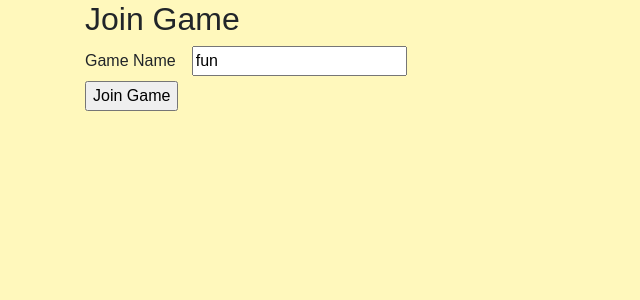
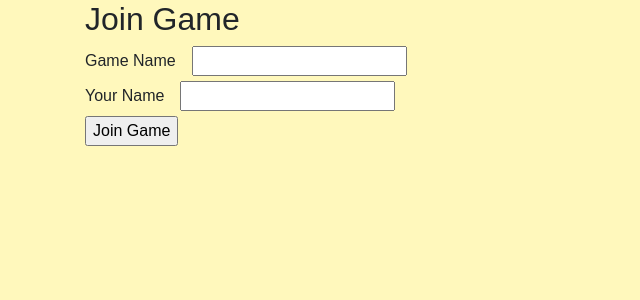
Before and after one commit to wbruntra/masquerade, a React (Create React App) app: page /join in a window 1280 px wide. Shown: the top 300 px of the page, without its empty margins (0-640 px from the left). Built offline with nearby package versions, Linux system fonts and the light colour scheme; no server answers; a web font is replaced by a local one.

Commit message:
Fix a few warnings

```diff
--- a/src/App.js
+++ b/src/App.js
@@ -14,15 +14,11 @@ import {
   Route,
   Link,
   useParams,
-  useHistory,
 } from 'react-router-dom'
 import axios from 'axios'
 import { getPlayerSlots } from './utils'
 
-const queryString = require('query-string')
 require('dotenv').config()
-
-const PORT = process.env.REACT_APP_SERVER_PORT
 
 const Menu = () => {
   const [code, setCode] = useState('')
@@ -31,20 +27,18 @@ const Menu = () => {
       <Link to="/create">Host</Link>
       <hr />
       <Link to={`/join/${code}`}>Join</Link>
-      <input value={code} onChange={(e) => setCode(e.target.value)} />
+      <input className="ml-3" value={code} onChange={(e) => setCode(e.target.value)} />
     </div>
   )
 }
 
 const ServerGame = (props) => {
   const { host } = props
-  let config, playerId, numPlayers, players
+  let playerId, numPlayers, players
   let MasqueradeClient
   const [matchData, setMatchData] = useState({})
   const { matchId, yourName } = useParams()
-  const history = useHistory()
   const [playerName, setPlayerName] = useState(yourName || '')
-  const [inputPlayer, setInputPlayer] = useState('')
   let clientOpts
 
   useEffect(() => {
--- a/src/Board.js
+++ b/src/Board.js
@@ -7,8 +7,6 @@ import {
   swapRequired,
   getPlayersToReveal,
   roleNeedsTarget,
-  shouldWaitToForce,
-  displayAction,
   getActionString,
 } from './utils'
 import PlayerDisplay from './PlayerDisplay'
@@ -24,7 +22,7 @@ const Board = (props) => {
   }
 
   const RevealedPlayersDisplay = (props) => {
-    const { playerID, ctx, G } = props
+    const { G } = props
     const revealed = getPlayersToReveal(G)
     return (
       <>
@@ -67,7 +65,7 @@ const Board = (props) => {
   }
 
   const ChallengeDisplay = (props) => {
-    const { playerID, ctx, G, moves } = props
+    const { ctx, G, moves } = props
 
     return (
       <>
@@ -292,11 +290,13 @@ const Board = (props) => {
 
   return (
     <div className="container">
-      <p className="status-bar">
-        You are: {playerNames[playerID]} {ctx.currentPlayer == playerID && '(your turn)'}
-      </p>
-      <p>
-        {ctx.currentPlayer == playerID && G.chosenAction === null && (
+      <div className="status-bar">
+        <p>
+          You are: {playerNames[playerID]} {ctx.currentPlayer === playerID && '(your turn)'}
+        </p>
+      </div>
+      <div>
+        {ctx.currentPlayer === playerID && G.chosenAction === null && (
           <>
             <div className="row pt-2">
               <div className="col pb-3">
@@ -321,7 +321,7 @@ const Board = (props) => {
           </>
         )}
 
-        {ctx.currentPlayer == playerID && G.chosenAction === 'look' && (
+        {ctx.currentPlayer === playerID && G.chosenAction === 'look' && (
           <div className="row pt-4">
             <div className="col-3">
               <div className="text-center">
@@ -337,7 +337,7 @@ const Board = (props) => {
           </div>
         )}
 
-        {ctx.currentPlayer == playerID && G.chosenAction === 'roleplay' && (
+        {ctx.currentPlayer === playerID && G.chosenAction === 'roleplay' && (
           <>
             {G.chosenRole ? (
               <>
@@ -383,11 +383,11 @@ const Board = (props) => {
           </>
         )}
 
-        {ctx.currentPlayer == playerID && G.chosenAction === 'swap' && <SwapDisplay {...props} />}
+        {ctx.currentPlayer === playerID && G.chosenAction === 'swap' && <SwapDisplay {...props} />}
 
         <hr />
 
-        {ctx.currentPlayer != playerID && G.chosenRole !== null && <ChallengeDisplay {...props} />}
+        {ctx.currentPlayer !==playerID && G.chosenRole !== null && <ChallengeDisplay {...props} />}
 
         <PlayerDisplay {...props} />
         <div className="row">
@@ -401,7 +401,7 @@ const Board = (props) => {
           )}
         </div>
         {G.currentAction && <p>Current Action: {G.currentAction}</p>}
-      </p>
+      </div>
       <div className="row pt-3">
         {/* <p>Last actions:</p> */}
         {G.logs && (
--- a/src/JoinGame.js
+++ b/src/JoinGame.js
@@ -1,17 +1,14 @@
-import { useState, useEffect } from 'react'
-import { Masquerade } from './Game'
-import Board from './Board'
-import randomstring from 'randomstring'
-import { BrowserRouter as Router, Switch, Route, Link, useHistory } from 'react-router-dom'
+import { useState } from 'react'
+import { useHistory } from 'react-router-dom'
 
 
 const JoinGame = () => {
-  const [matchID, setMatchID] = useState(null)
-  const [gameName, setGameName] = useState('fun')
+  const [gameName, setGameName] = useState('')
+  const [yourName, setYourName] = useState('')
   const history = useHistory()
 
   const joinGame = async (e) => {
-    history.push(`/join/${gameName}`)
+    history.push(`/join/${gameName}/${yourName}`)
   }
 
   return (
@@ -30,6 +27,18 @@ const JoinGame = () => {
           />
         </div>
         <div>
+          <label htmlFor="your-name">Your Name</label>
+          <input
+            className="ml-3"
+            id="your-name"
+            value={yourName}
+            onChange={(e) => {
+              setYourName(e.target.value)
+            }}
+          />
+        </div>
+
+        <div>
           <input type="submit" value="Join Game" />
         </div>
       </form>
```
